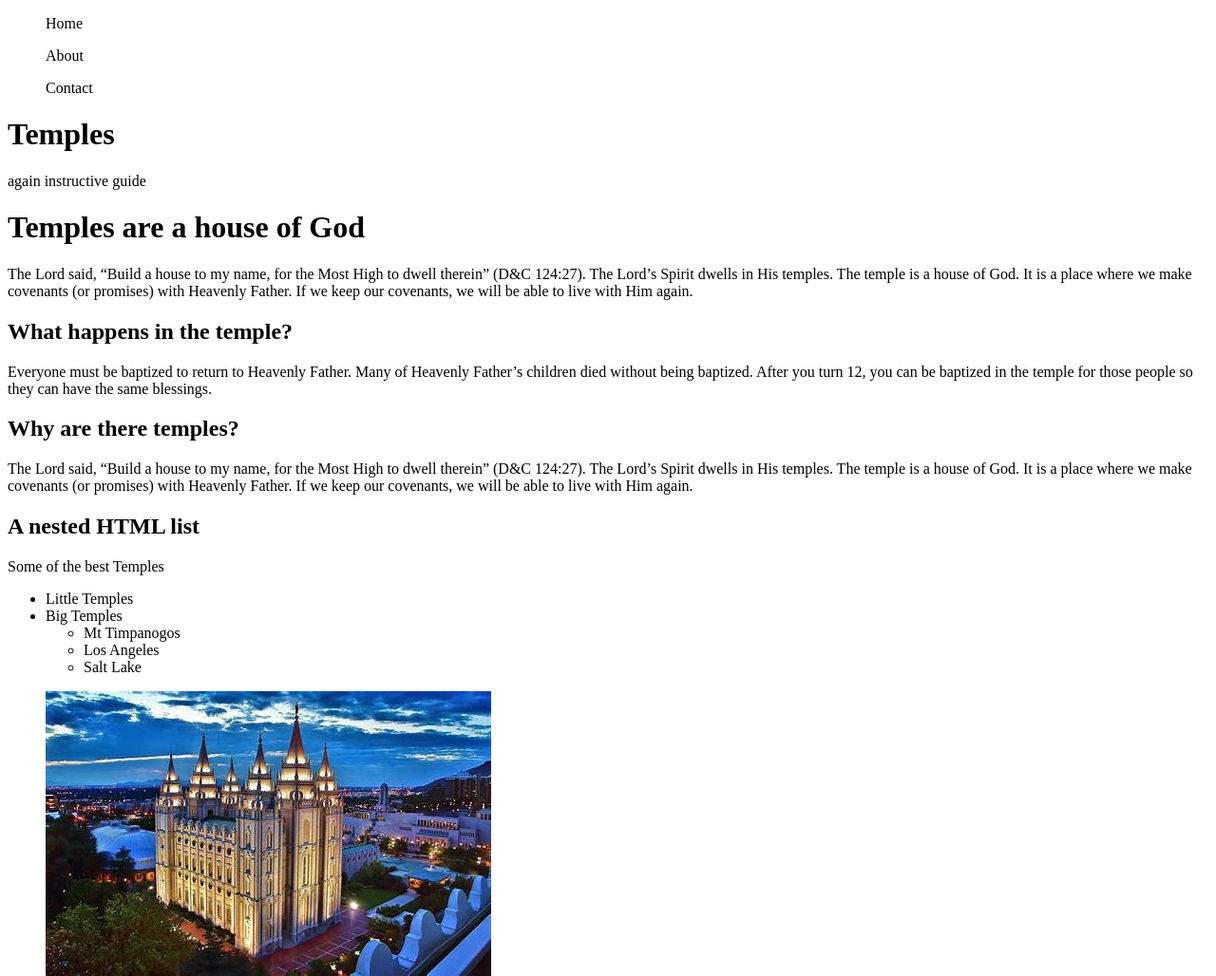
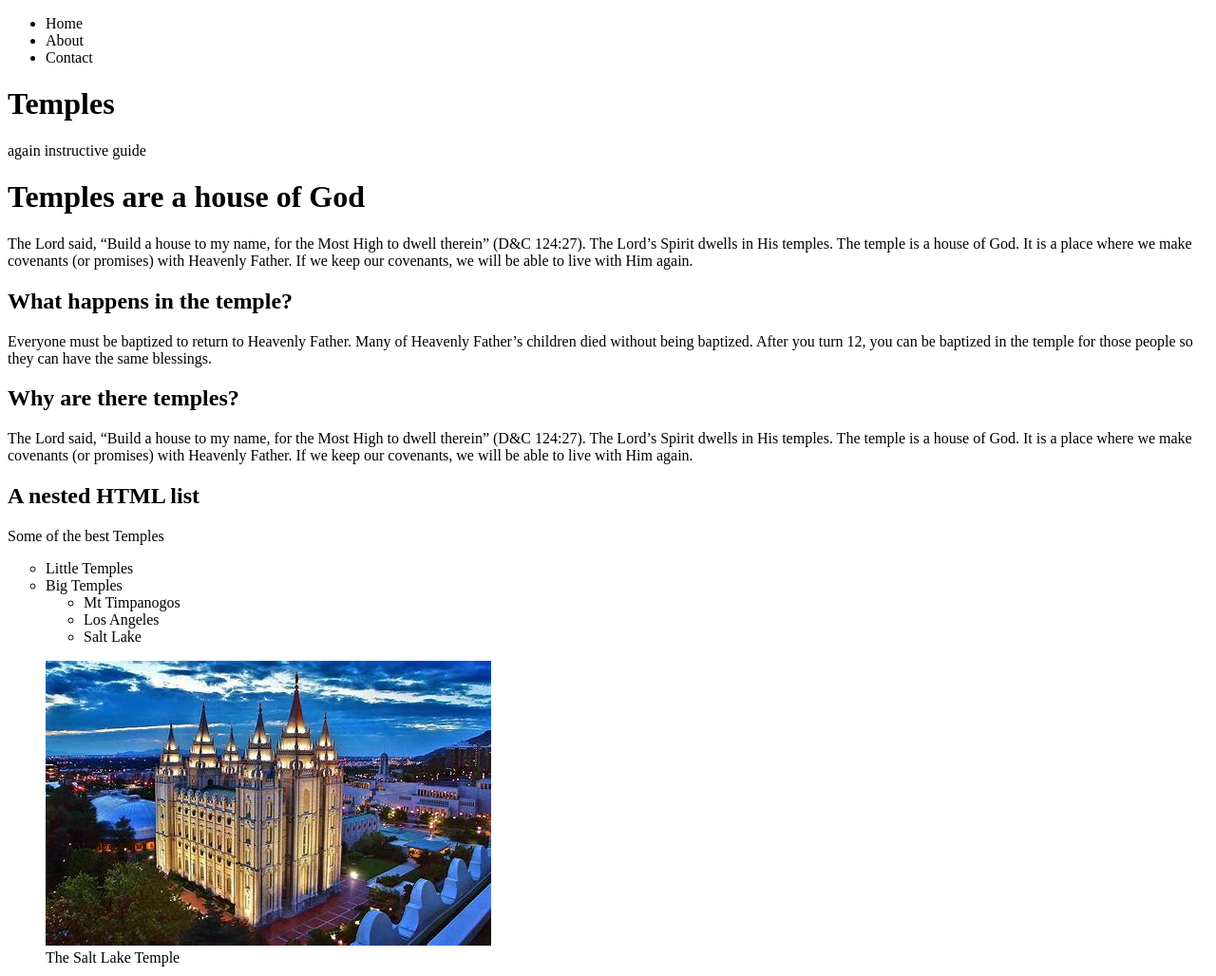
Before and after one commit to zachmcwho/1-22, a plain HTML site: page index.html in a window 1280 px wide. Shown: the top 1028 px of the page at 95% size. Drawn offline with Linux system fonts and the light colour scheme.

Commit message:
Update index.html

```diff
--- a/index.html
+++ b/index.html
@@ -8,7 +8,11 @@
 </head>
 <body>
 
-    <nav><ul>Home</ul><ul>About</ul><ul>Contact</ul></nav>
+    <nav><ul >
+        <li>Home </li>
+        <li>About</li>
+        <li>Contact</li>
+      </ul></nav>
     <header><h1>Temples</h1><p>again instructive guide</p></header>
     <h1>Temples are a house of God</h1>
     <p>The Lord said, “Build a house to my name, for the Most High to dwell therein” (D&C 124:27). The Lord’s Spirit dwells in His temples. The temple is a house of God. It is a place where we make covenants (or promises) with Heavenly Father. If we keep our covenants, we will be able to live with Him again.</p>
@@ -19,7 +23,7 @@
         <p>The Lord said, “Build a house to my name, for the Most High to dwell therein” (D&C 124:27). The Lord’s Spirit dwells in His temples. The temple is a house of God. It is a place where we make covenants (or promises) with Heavenly Father. If we keep our covenants, we will be able to live with Him again.</p>
         <h2>A nested HTML list</h2>
     <p>Some of the best Temples</p>
-    <ul>
+    <ul type="circle">
       <li>Little Temples</li>
       <li>
         Big Temples
@@ -51,9 +55,11 @@
     <footer>
         <p>Temples are really great and there are lots of reasons</p>
         <h1>Reasons To Go To the Temple</h1>
-        <li>Increased happiness</li>
-        <li>Greater Peace</li>
-        <li>More Revelation</li>
+        <ul>
+          <li>Increased happiness</li>
+          <li>Greater Peace</li>
+          <li>More Revelation</li>
+        </ul>
     </footer>
 </body>
 </html>
```
